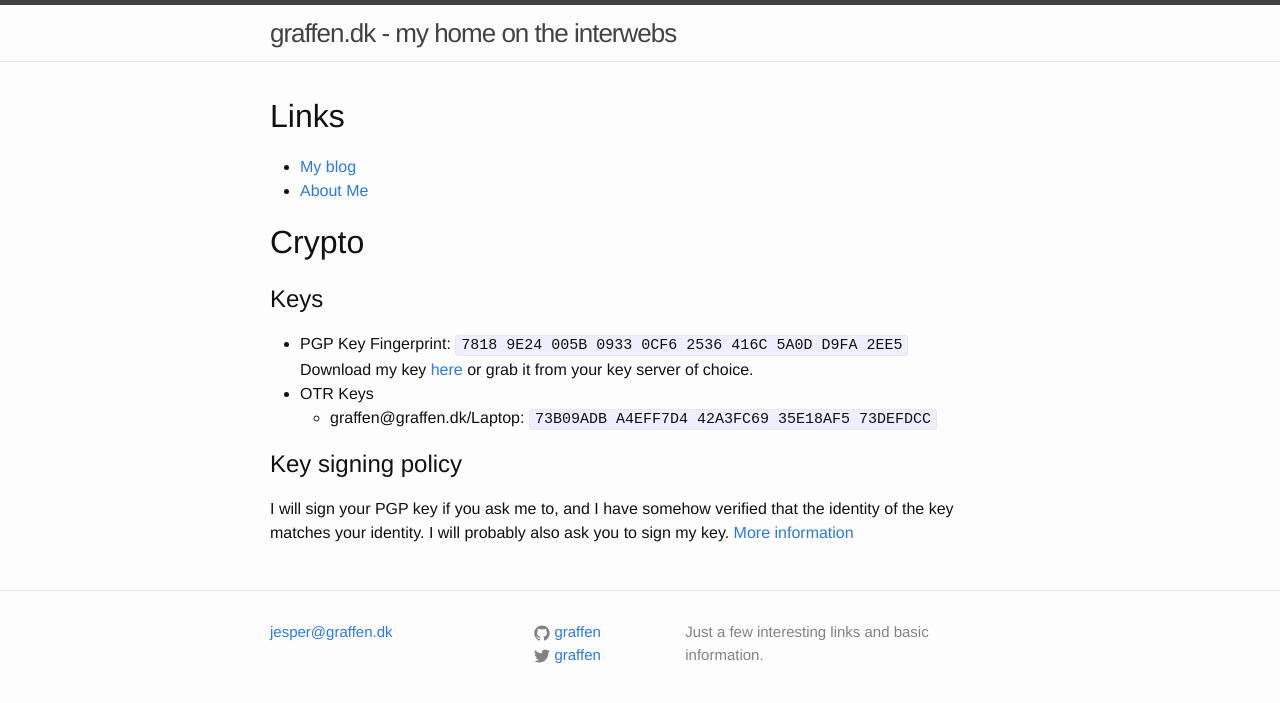
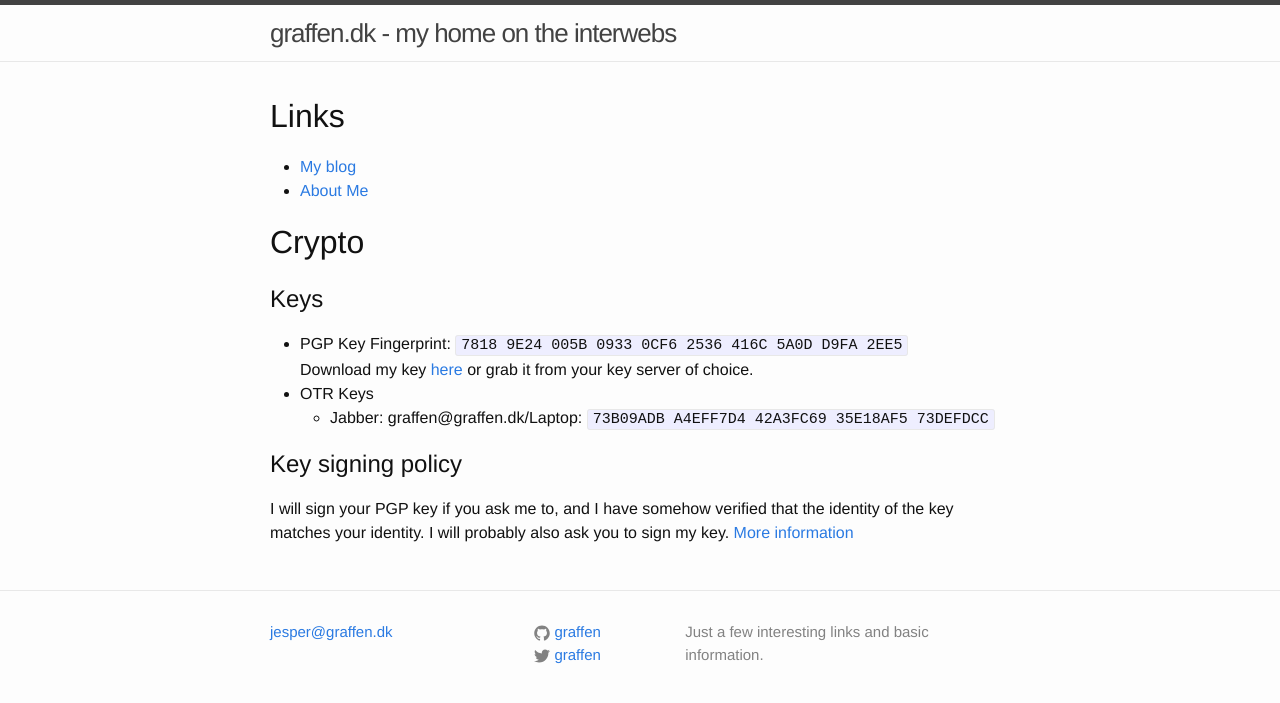
Before and after one commit to graffen/graffen.github.io, a Jekyll site: the page built from index.md, in a window 1280 px wide. Shown: the top 703 px of the page. Built offline with Jekyll 4.4.1, drawn with Linux system fonts in a browser that asks for light colours.

Commit message:
Specify that otr key belongs to jabber acct

```diff
--- a/index.md
+++ b/index.md
@@ -13,7 +13,7 @@ layout: default
 * PGP Key Fingerprint: `7818 9E24 005B 0933 0CF6  2536 416C 5A0D D9FA 2EE5`
 Download my key [here](graffen.asc) or grab it from your key server of choice.
 * OTR Keys
-  * graffen@graffen.dk/Laptop: `73B09ADB A4EFF7D4 42A3FC69 35E18AF5 73DEFDCC`
+  * Jabber: graffen@graffen.dk/Laptop: `73B09ADB A4EFF7D4 42A3FC69 35E18AF5 73DEFDCC`
 
 ## Key signing policy
 I will sign your PGP key if you ask me to, and I have somehow verified that the identity of the key matches your
```
